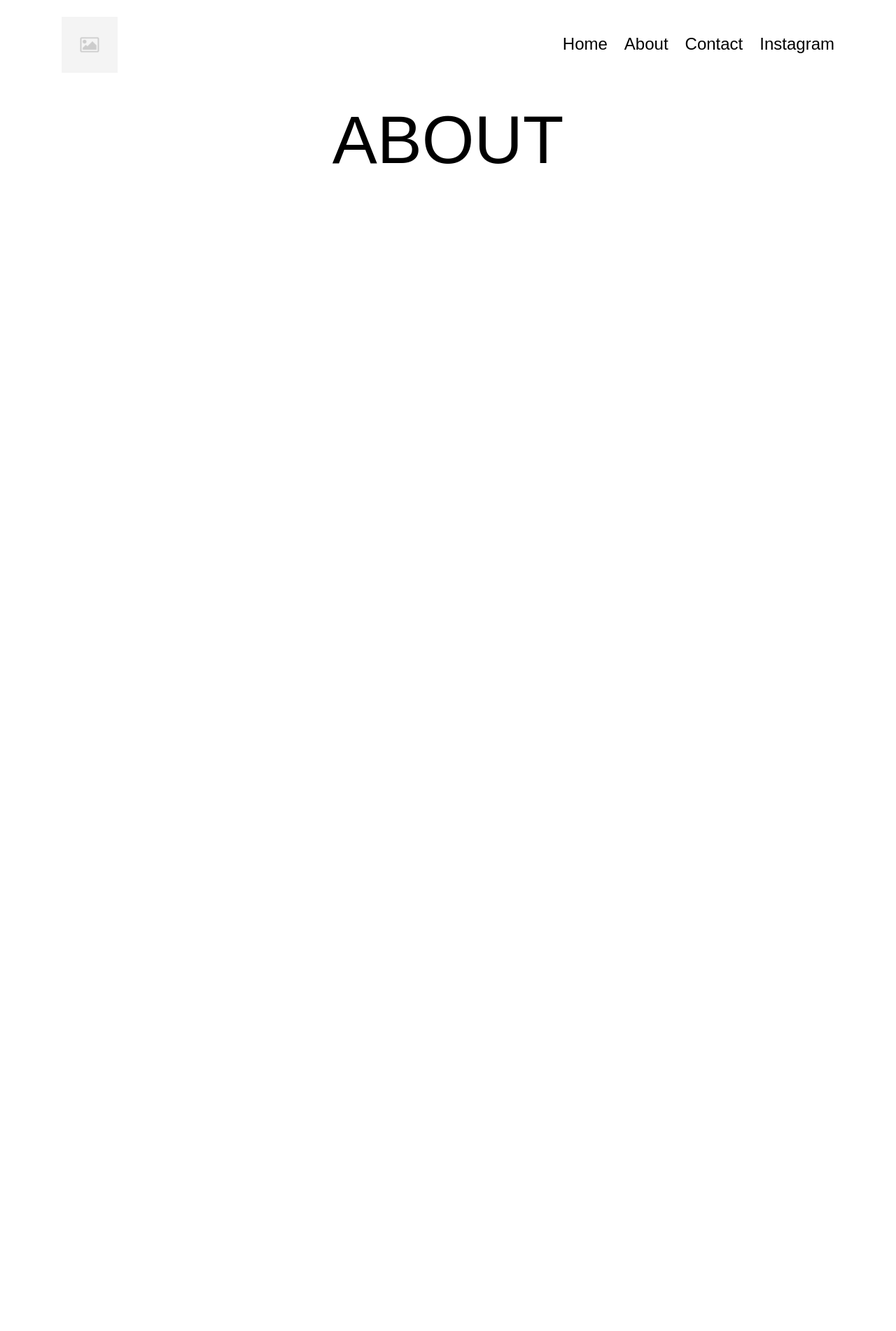
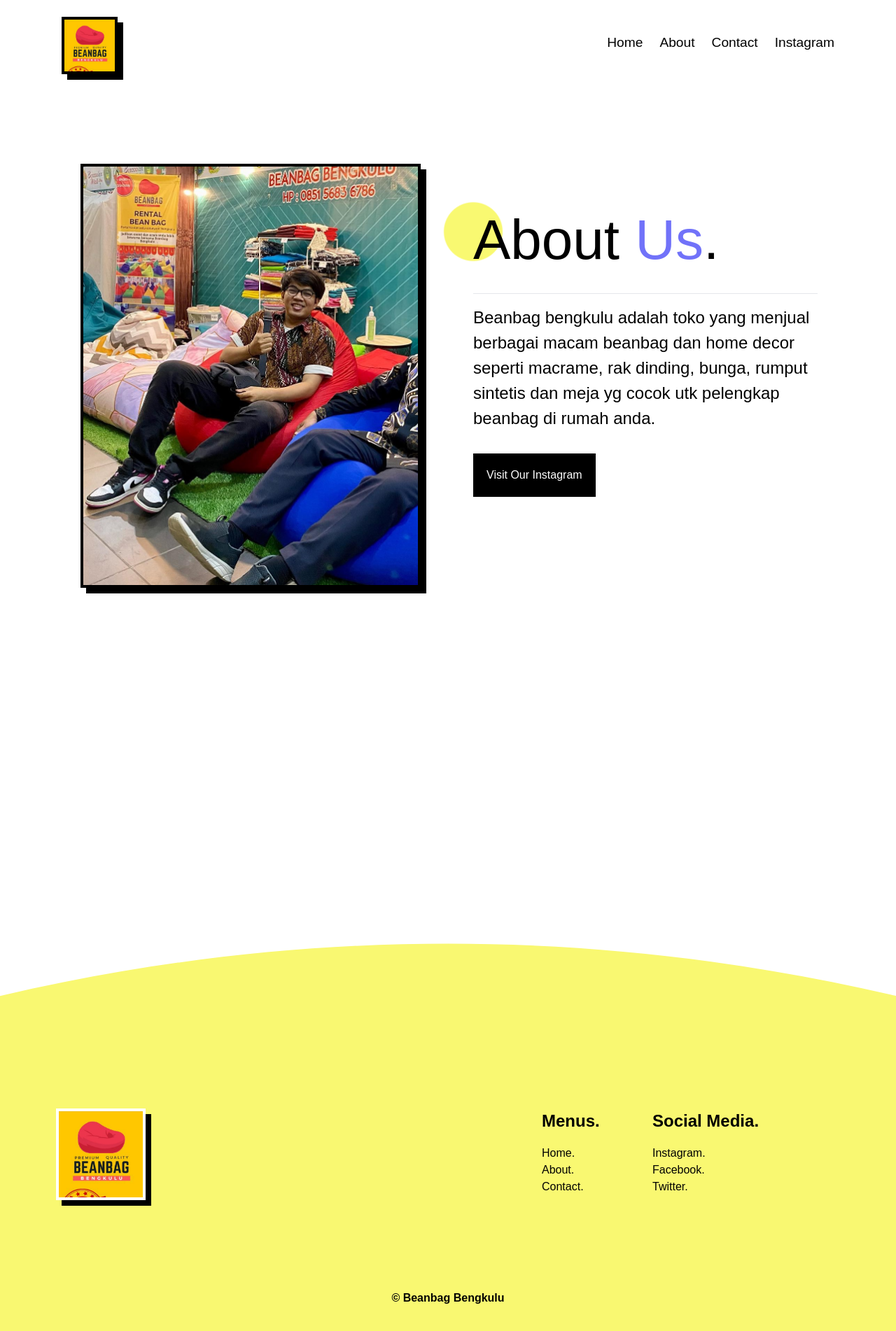
Before and after one commit to harizaldycahya/beanbag-bengkulu, a React (Create React App) app: page /about in a window 1280 px wide. Shown: the top 1902 px of the page at 70% size. Before the commit the page ends 800 px from the top, so only its background shows below. Built offline with nearby package versions, Linux system fonts and the light colour scheme.

Commit message:
adding content

```diff
--- a/src/component/Body1.js
+++ b/src/component/Body1.js
@@ -36,13 +36,15 @@ const Body1 = () => {
         <div className="container">
             <section ref={ref} className="body-1">
                 <div className="text">
-                        <h1>Lorem <span>Ipsum</span>
+                        <h1>Kenapa <span>Beanbag</span> ?
                             <motion.img animate={animate}  className='circle_small' src={circle_small} alt=""/>
                         </h1>
                         <span><hr /></span>
-                        <h3>Recognizing the need is the primary condition for design.</h3>
+                        <h3>Beanbag cocok sekali digunakan menjadi kursi santai di cafe/resto anda. Karena dapat membuat suasana menjadi lebih berwarna dan lebih asik.</h3>
                         <div class="space-2"></div>
-                        <motion.button whileHover={{rotateX:30}}>Visit Our Instagram</motion.button>
+                        <a href="https://wa.me/628977554188">
+                            <motion.button whileHover={{rotateX:30}}>Chat Via Whatsapp</motion.button>
+                        </a>
                     </div>
                 <div className="image">
                     <img src={landscape} alt=""/>
--- a/src/component/Cards1.js
+++ b/src/component/Cards1.js
@@ -38,7 +38,7 @@ const Cards1 = () => {
     useEffect(() => {
         if(inView){
             animate.start({
-                x:0,
+                x:'-10rem',
                 transition: {
                     type: 'spring',
                     duration: 2,
@@ -73,10 +73,10 @@ const Cards1 = () => {
         <div className="container">
             <section ref={ref} className="cards-1">
                 <div className="text">
-                    <h1>Meet Our <span>Best</span> Seller.
+                    <h1>Produk <span>Terlaris</span> Kami.
                         <motion.img animate={animate} className='circle_small' src={circle_small} alt=""/>
                     </h1>
-                    <h3>There is virtue in work and there is virtue in rest. Use both and overlook neither.</h3>
+                    <h3>Semua stock ready, bisa langsung di bawa pulang. Yuk buruannn</h3>
                 </div>
                 <div className="cards">
                     <motion.div whileHover={{rotateX:20}} className="card">
--- a/src/component/Footer.js
+++ b/src/component/Footer.js
@@ -1,7 +1,7 @@
-import square from '../assets/img/square.jpg';
+import square from '../assets/img/logo.png';
 import background from '../assets/img/footer.svg'
 import {Link} from 'react-router-dom';
-
+import{motion} from 'framer-motion';
 const Footer = () => {
     return (
         <div className="container" style={{backgroundImage: `url(${background})`}}>
@@ -12,26 +12,21 @@ const Footer = () => {
                     <img src={square} alt=""/>
                 </div>
                 <div className="links">
-                <h3>Lorem.</h3>
-                    <Link href="">Lorem.</Link>
-                    <Link href="">Lorem.</Link>
-                    <Link href="">Lorem.</Link>
+                    <h3>Menus.</h3>
+                    <Link to="/"><motion.p whileHover={{x:-10}}>Home.</motion.p></Link>
+                    <Link to="/about"><motion.p whileHover={{x:-10}}>About.</motion.p></Link>
+                    <Link to="/contact"><motion.p whileHover={{x:-10}}>Contact.</motion.p></Link>
                 </div>
                 <div className="links">
-                <h3>Lorem.</h3>
-                    <Link href="">Lorem.</Link>
-                    <Link href="">Lorem.</Link>
-                    <Link href="">Lorem.</Link>
-                </div>
-                <div className="links">
-                <h3>Lorem.</h3>
-                    <Link href="">Lorem.</Link>
-                    <Link href="">Lorem.</Link>
-                    <Link href="">Lorem.</Link>
+                    <h3>Social Media.</h3>
+                    <a href="https://www.instagram.com/beanbag_bengkulu/"><motion.p whileHover={{x:-10}}>Instagram.</motion.p></a>
+                    <Link href=""><motion.p whileHover={{x:-10}}>Facebook.</motion.p></Link>
+                    <Link href=""><motion.p whileHover={{x:-10}}>Twitter.</motion.p></Link>
                 </div>
             </section>
-            <hr/>
-            <p>&copy; Harizaldy Cahya Pratama</p>
+            <b className='copyright'>
+                <p>&copy; Beanbag Bengkulu </p>
+            </b>
 
         </div>
      );
--- a/src/component/Hero.js
+++ b/src/component/Hero.js
@@ -14,7 +14,7 @@ const Hero = () => {
                     <span><hr /></span>
                     <h3>Recognizing the need is the primary condition for design.</h3>
                     <div class="space-2"></div>
-                    <motion.button whileHover={{rotateX:30}}>Visit Our Instagram</motion.button>
+                    <a href="https://www.instagram.com/beanbag_bengkulu/"><motion.button whileHover={{rotateX:30}}>Visit Our Instagram</motion.button></a>
                 </div>
                 <div className="image">
                     <img src={header} alt=""/>
--- a/src/component/Navbar.js
+++ b/src/component/Navbar.js
@@ -1,4 +1,4 @@
-import square from '../assets/img/square.jpg'
+import square from '../assets/img/logo.png'
 import {Link} from 'react-router-dom'
 import {motion} from 'framer-motion'
 const Navbar = () => {
@@ -12,7 +12,7 @@ const Navbar = () => {
                     <Link to="/"><motion.h3 whileHover={{y:-10}}>Home</motion.h3></Link>
                     <Link to="/about"><motion.h3 whileHover={{y:-10}}>About</motion.h3></Link>
                     <Link to="/contact"><motion.h3 whileHover={{y:-10}}>Contact</motion.h3></Link>
-                    <Link to="/instagram"><motion.h3 whileHover={{y:-10}}>Instagram</motion.h3></Link>
+                    <a href="https://www.instagram.com/beanbag_bengkulu/"><motion.h3 whileHover={{y:-10}}>Instagram</motion.h3></a>
                 </div>
 
             </section>
--- a/src/index.css
+++ b/src/index.css
@@ -39,15 +39,20 @@ code {
   #FFC700
   #0038FF
 */
+
+#root{
+  display: grid;
+  justify-content: center;
+  width: 100vw;
+  overflow-y: visible;
+  overflow-x: hidden;
+}
 hr{
   margin-top: 1rem;
   margin-bottom: 1rem;
 }
 span{
   color: #7172F9;
-}
-h1{
-  font-size: 6rem;
 }
 h3{
   font-size: 1.5rem;
@@ -120,6 +125,9 @@ p{
 }
 .navbar-1 img{
   width: 5rem;
+  /* border-radius: 50%; */
+  border: .3rem solid black;
+  box-shadow: .5rem .5rem black;
 }
 .navbar-1 .links{
   display: flex;
@@ -137,6 +145,12 @@ p{
   color: black;
   border-bottom: .2rem solid black;
   text-decoration: none;
+}
+.navbar-1 .links h3{
+  color: black;
+  text-decoration: none;
+  font-size: 1.2rem;
+  border-bottom: .2rem solid transparent;
 }
 /* Navbar End */
 
@@ -157,9 +171,9 @@ p{
   /* border: .5rem solid black; */
 
 }
-/* .hero1 h1{
-
-} */
+.hero1 h1{
+  font-size: 6rem;
+}
 .hero1 button{
   display: grid;
   justify-self: start;
@@ -183,7 +197,7 @@ p{
 }
 .hero1 .image img{
   margin-top: 5rem;
-  min-width: 100%;
+  max-width: 80%;
   /* border: .3rem solid black;
   box-shadow: .5rem .5rem black; */
 }
@@ -207,7 +221,7 @@ p{
   width: 80%;
 }
 .cards-1 h1{
-  font-size: 6rem;
+  font-size: 5rem;
   position: relative;
 }
 .cards-1 .text{
@@ -248,6 +262,7 @@ p{
   padding: 1.5rem;
   position: relative;
   justify-content: end;
+  justify-self: center;
 }
 
 .body-1 .image{
@@ -258,7 +273,8 @@ p{
 }
 .body-1 .image img{
   margin-top: 5rem;
-  min-width: 100%;
+  /* min-width: 100%; */
+  max-width: 100%;
   border: .3rem solid black;
   box-shadow: .5rem .5rem black;
 }
@@ -266,7 +282,7 @@ p{
   padding: 1.5rem;
 }
 .body-1 h1{
-  font-size: 6rem;
+  font-size: 5rem;
   position: relative;
 }
 .body-1 button{
@@ -296,6 +312,7 @@ p{
   padding: 1.5rem;
   position: relative;
   justify-content: end;
+  justify-self: center;
 }
 .body-2 .image{
   display: grid;
@@ -310,12 +327,19 @@ p{
   border: .3rem solid black;
   box-shadow: .5rem .5rem black;
 }
+.body-2 .image .map{
+  margin-top: 5rem;
+  width: 90%;
+  /* min-width: 100%; */
+  border: .3rem solid black;
+  box-shadow: .5rem .5rem black;
+}
 .body-2 .text{
   padding: 1.5rem;
   align-self: center;
 }
 .body-2 h1{
-  font-size: 6rem;
+  font-size: 5rem;
   position: relative;
 }
 .body-2 button{
@@ -337,16 +361,33 @@ p{
 
 /* Footer Start */
 .footer-1{
-  width: 90vw;
+  width: 100vw;
   display: grid;
-  grid-template-columns: 5fr 1fr 1fr 1fr;
+  grid-template-columns: 5fr 1fr 2fr;
   gap: 1.5rem;
+  padding: 5rem;
 }
 .footer-1 .links{
   display: flex;
   flex-direction: column;
 }
 .footer-1 img{
-  width: 5rem;
+  width: 8rem;
+  /* border-radius: 50%; */
+  border: .3rem solid white;
+  box-shadow: .5rem .5rem black;
+}
+
+.footer-1 h3{
+  font-weight: bold;
+  margin-bottom: 1rem;
+}
+.footer-1 h3{
+  font-weight: bold;
+  margin-bottom: 1rem;
+}
+.copyright{
+  margin: auto;
+  padding: 3rem;
 }
 /* Footer End */
--- a/src/pages/About.js
+++ b/src/pages/About.js
@@ -1,7 +1,39 @@
+import landscape from '../assets/img/about.jfif'
+import circle_small from '../assets/img/circle.png'
+import {motion} from 'framer-motion';
+import Footer from "../component/Footer";
 const About = () => {
+
     return (
         <div className="container">
-            <h1>ABOUT</h1>
+            <section className="body-2">
+                <div className="image">
+                    <img src={landscape} alt=""/>
+                </div>
+                <div className="text">
+                    <h1>About <span>Us</span>.
+                        <motion.img
+                        initial={{x:'100vw'}}
+                        animate={{
+                            x:0,
+                            transition: {
+                                type: 'spring',
+                                duration: 2,
+                                bounce: 0.3
+                            }
+                        }}
+                        className='circle_small' src={circle_small} alt=""/>
+                    </h1>
+                    <span><hr /></span>
+                    <h3>Beanbag bengkulu adalah toko yang menjual berbagai macam beanbag dan home decor seperti macrame, rak dinding, bunga, rumput sintetis dan meja yg cocok utk pelengkap beanbag di rumah anda.</h3>
+                    <div class="space-2"></div>
+                    <a href="https://www.instagram.com/beanbag_bengkulu/"><motion.button whileHover={{rotateX:30}}>Visit Our Instagram</motion.button></a>
+
+                </div>
+            </section>
+            <div class="space-10"></div>
+            <div class="space-10"></div>
+            <Footer></Footer>
         </div>
      );
 }
```
Also changed, not shown: src/component/Body2.js (+9 -7 lines), src/pages/Contact.js (+38 -1 lines), src/assets/img/about.jfif (added), src/assets/img/logo.png (added).
